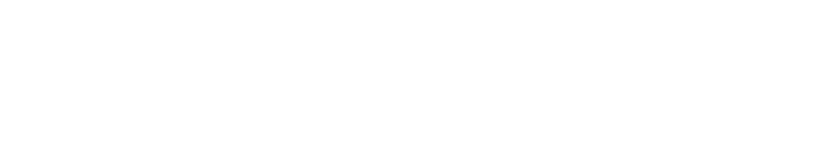
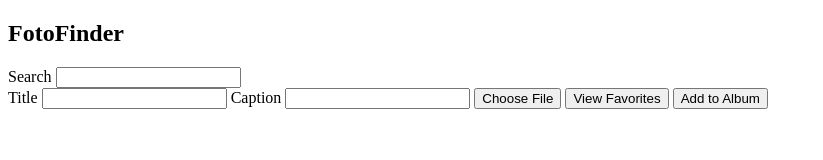
Before and after one commit to kimmichurri/vanilla-js-challenge, a plain HTML site: page index.html in a window 1280 px wide. Shown: the whole page, without its empty margins (0-823 px from the left). Drawn offline with Linux system fonts and the light colour scheme.

Commit message:
Stub out basic html structure

```diff
--- a/index.html
+++ b/index.html
@@ -1,8 +1,31 @@
 <!DOCTYPE html>
 <html>
   <head>
+    <title>FotoFinder</title>
+    <link rel="stylesheet" href="styles.css">
   </head>
   <body>
+    <section class="manage-photos">
+      <header>
+        <h1>FotoFinder</h1>
+        <label for="search">Search</label>
+        <input type="text" name="search"/>
+      </header>
+      <form>
+        <label for="title">Title</label>
+        <input type="text" name ="title"/>
+        <label for="caption">Caption</label>
+        <input type="text" name="caption" />
+        <button>Choose File</button>
+        <span>
+          <button>View Favorites</button>
+          <button>Add to Album</button>
+        </span>
+      </form>
+  </section>
+  <section class="display-photos">
+  </section>
+
 
   </body>
 </html>
```
